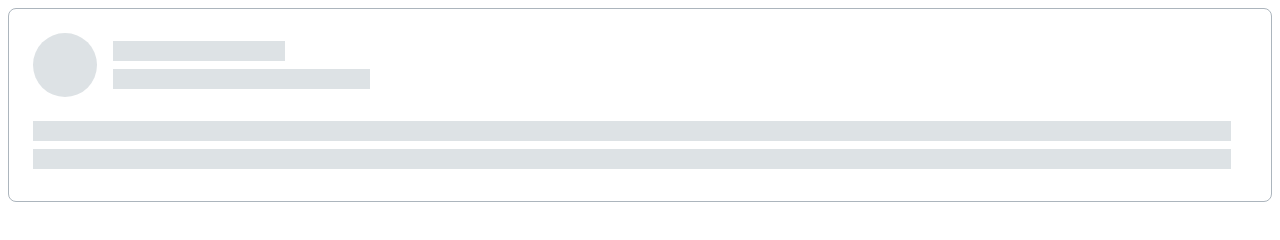
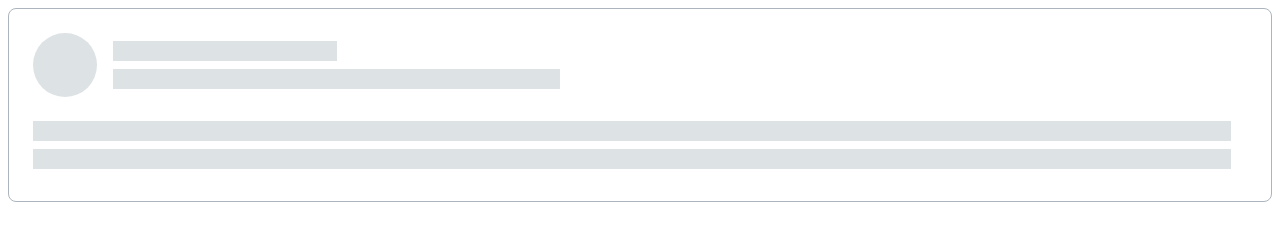
Before and after one commit to js-tasks-ru/htmlcss-20230124_kira-ismailova, a website: page 04-lection2/02-skeleton/index.html in a window 1280 px wide. Drawn offline with Linux system fonts and the light colour scheme.

Commit message:
skeleton is fixed

```diff
--- a/04-lection2/02-skeleton/skeleton.css
+++ b/04-lection2/02-skeleton/skeleton.css
@@ -36,9 +36,9 @@
 }
 
 .skeleton__line_name {
-    max-width: 172px;
+    max-width: 20%;
 }
 
 .skeleton__line_date {
-    max-width: 257px;
+    max-width: 40%;
 }
```
